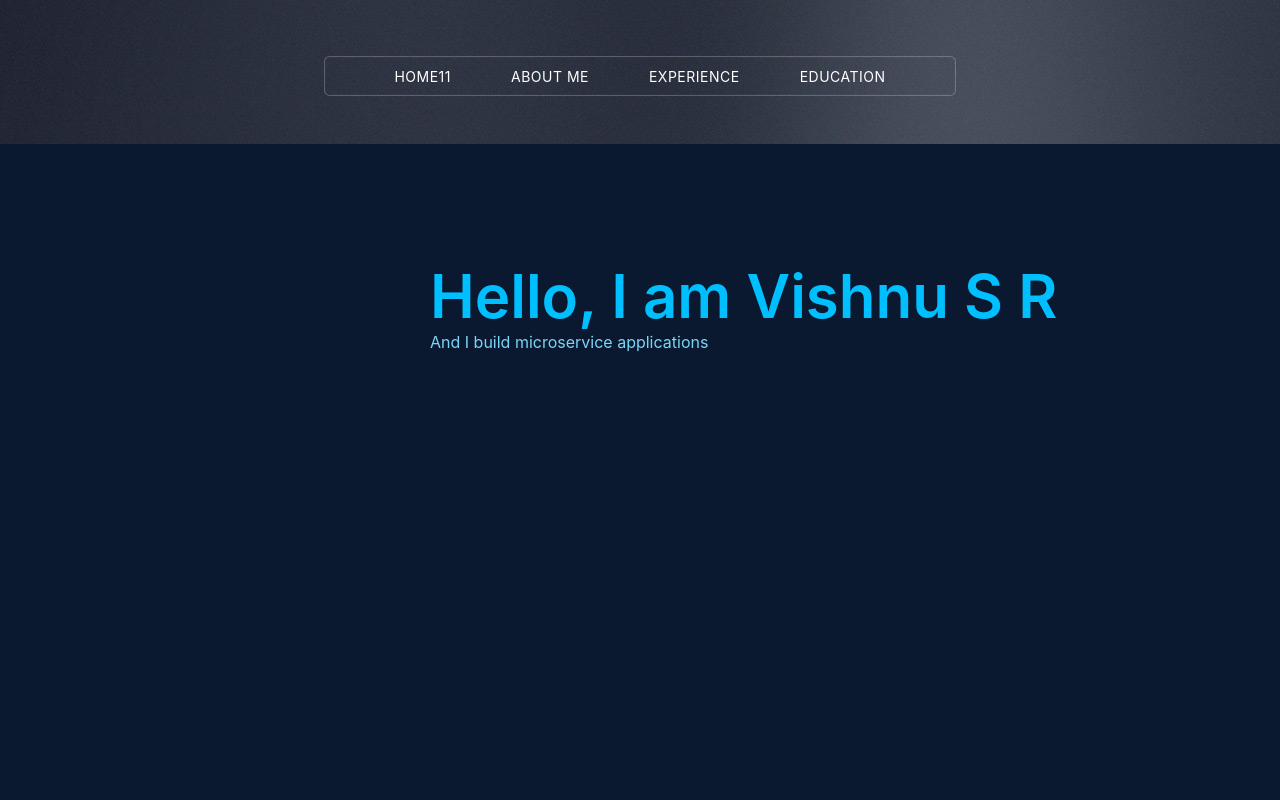
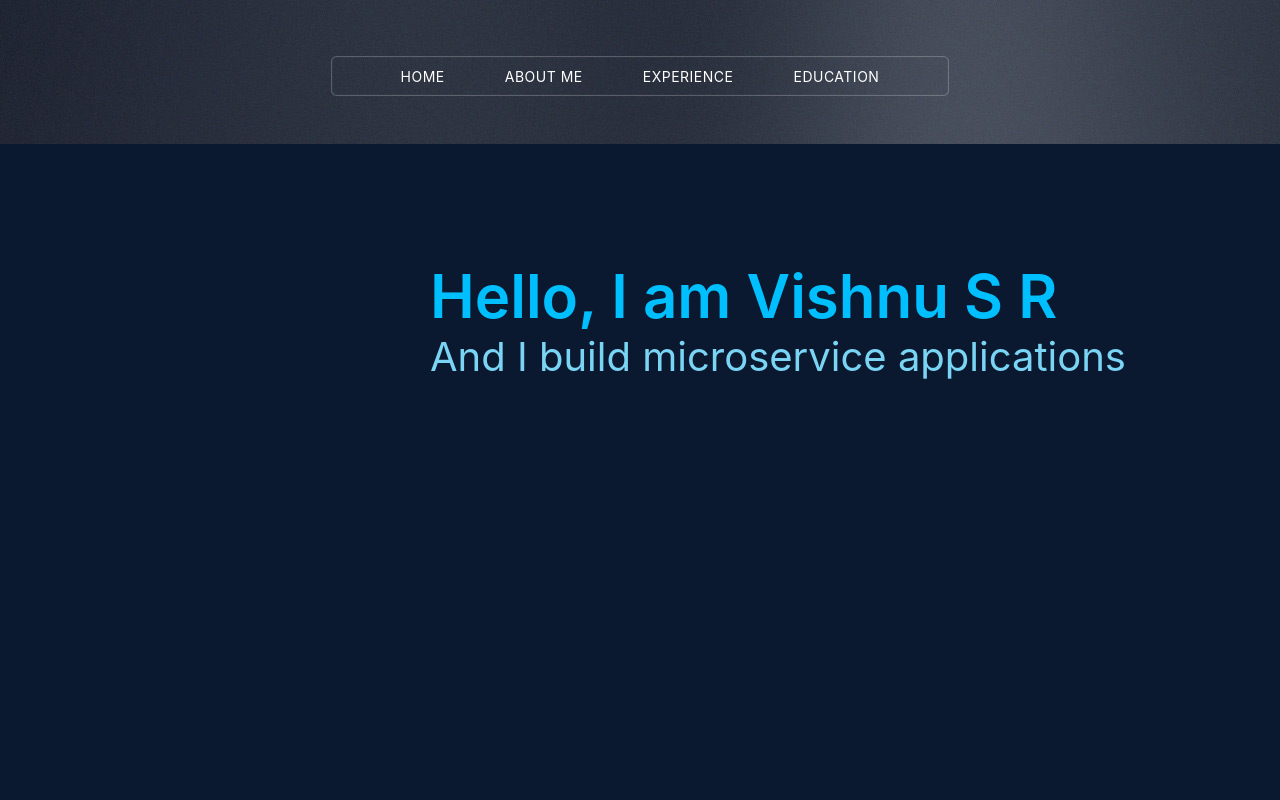
Before and after one commit to vishnusr90/vishnusr90.github.io, a React (Create React App) app: page / in a window 1280 px wide. Shown: the top 800 px of the page. Built offline with nearby package versions, Linux system fonts and the light colour scheme.

Commit message:
Clean up code

```diff
--- a/src/components/AboutMe/AboutMe.css
+++ b/src/components/AboutMe/AboutMe.css
@@ -1,10 +1,8 @@
 
 section {
-    padding: 30px 410px;
     height: 100%;
     color: #ccf2ff;
-    padding-top: 100px;
-    padding-bottom: 500px;
+    padding: 100px 410px 500px 410px;
 }
 
 section > div > p {
@@ -29,6 +27,8 @@ section .heading {
 
 .name-fade {
     color: #80dfff;
+    font-size: 40px;
+    font-weight: 400;
 }
 
 .widthh {
--- a/src/components/AboutMe/AboutMe.js
+++ b/src/components/AboutMe/AboutMe.js
@@ -1,8 +1,8 @@
-import styles from './AboutMe.css';
+import './AboutMe.css';
 
 function AboutMe() {
     return (
-        <section className="{styles.section}">
+        <section>
             <div className="heading">Who Am I ?</div>
 
             <div className="scroll name-section">
--- a/src/components/Navigation/Navigation.js
+++ b/src/components/Navigation/Navigation.js
@@ -5,7 +5,7 @@ function Navigation() {
       <nav className={styles.nav}>
           <ul>
               <li>
-                  <a href="">Home11</a>
+                  <a href="">Home</a>
                   <a href="">About Me</a>
                   <a href="">Experience</a>
                   <a href="">Education</a>
```
